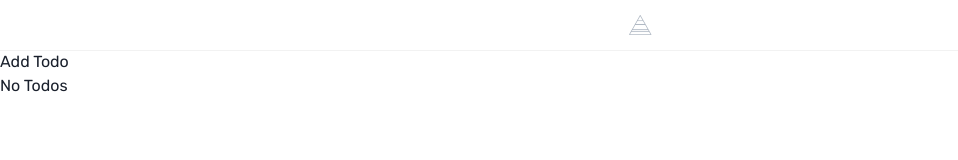
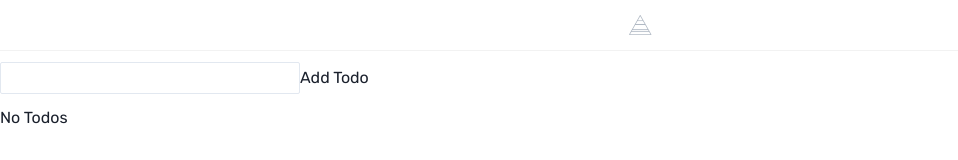
Before and after one commit to tonybonki/react-todo-list, a React (Vite) app in the folder react-todo-list/: page / in a window 1280 px wide. Shown: the top 160 px of the page, without its empty margins (0-958 px from the left). Built offline with nearby package versions, Linux system fonts and the light colour scheme.

Commit message:
fixing line 23 in todolist.jsx

```diff
--- a/react-todo-list/src/App.jsx
+++ b/react-todo-list/src/App.jsx
@@ -6,13 +6,16 @@ import { TodoList } from './components/Todolist';
 import { useEffect, useState } from "react";
 import { NewTodoForm } from './components/NewTodoForm';
 import ChakraUiForm from './components/TodoListCard';
+
+import { useTodoManager } from './components/functions/useTodoManager';
+
 function App() {
   return (
     <>
       <ChakraProvider>
         <Navbar></Navbar>
         <TodoList/>
-        <ChakraUiForm></ChakraUiForm>
+        <ChakraUiForm ></ChakraUiForm>
         <Footer></Footer>
       </ChakraProvider>
     </>
--- a/react-todo-list/src/components/Todolist.jsx
+++ b/react-todo-list/src/components/Todolist.jsx
@@ -1,12 +1,33 @@
 import React from "react";
+import { Input } from "@chakra-ui/react";
 import { useTodoManager } from "./functions/useTodoManager"; // Import the custom hook
 import { TodoItem } from "./TodoItem"; // Import TodoItem component if needed
 
+import { useState } from "react";
+
 export function TodoList() {
   const { todos, addTodo, toggleTodo, deleteTodo } = useTodoManager(); // Use the custom hook
+  const [newItem, setNewItem] = useState("");
+  function handleSubmit(e) {
+    e.preventDefault();
+    if (newItem === "") return;
 
+    onSubmit(newItem);
+
+    setNewItem("");
+  }
   return (
     <div>
+      <Input
+        value={newItem}
+        onChange={(e) => setNewItem(e.target.value), () => addTodo(newItem)}
+
+        type="text"
+        id="item"
+        my={3}
+        w={300}
+        size={"sm"}
+      />
       <button onClick={() => addTodo("New Todo")}>Add Todo</button>
       <ul className="list">
         {todos.length === 0 && <p>No Todos</p>}
```
